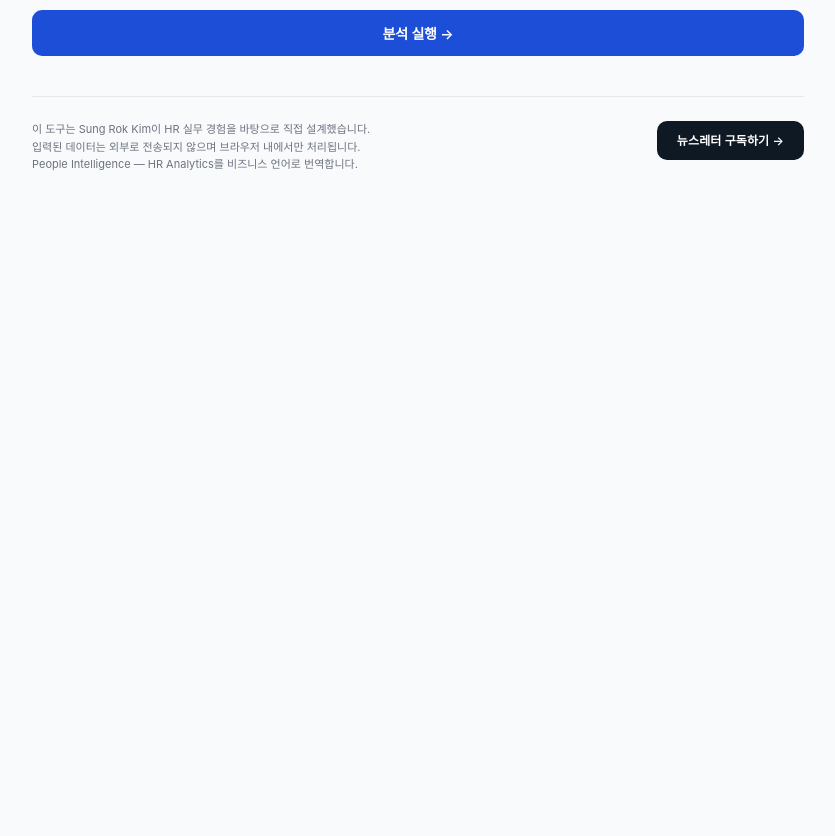
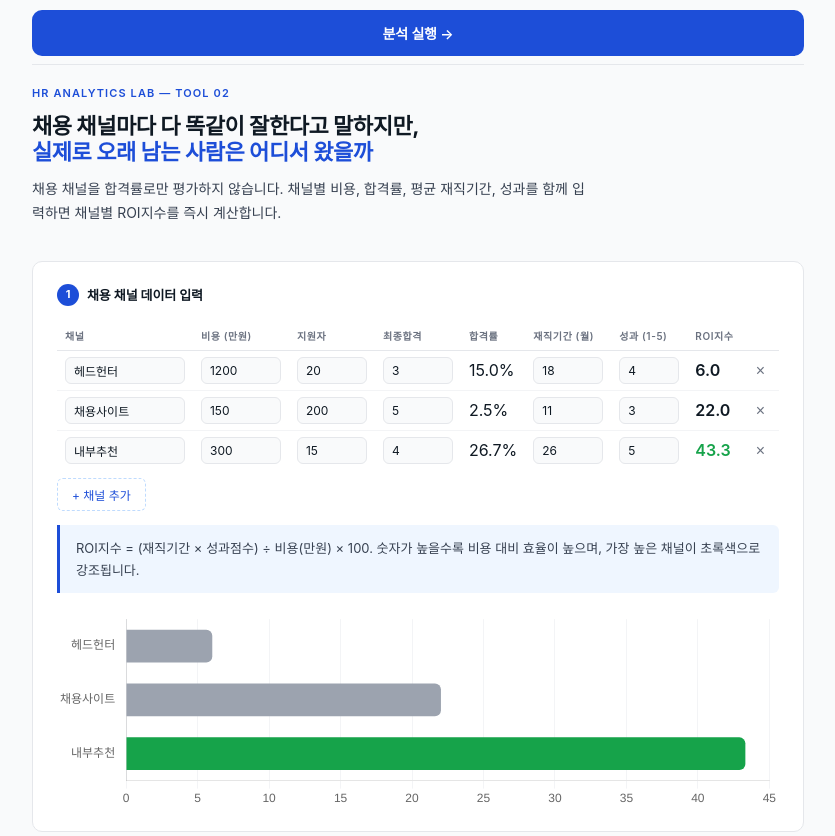
Before and after one commit to srkim719/HR-analytics, a plain HTML site: page index.html in a window 1280 px wide. Shown: the part 860-1696 px from the top of the page, without its empty margins (222-1057 px from the left). Before the commit the page ends 1114 px from the top, so only its background shows below. Drawn offline with nearby package versions, Linux system fonts and the light colour scheme.

Commit message:
Add files via upload

```diff
--- a/index.html
+++ b/index.html
@@ -587,6 +587,46 @@
 
   </div><!-- /results -->
 
+  <div class="section-divider"></div>
+
+  <!-- HERO 2 -->
+  <div class="hero">
+    <div class="hero-eyebrow">HR Analytics Lab — Tool 02</div>
+    <h1 class="hero-title" style="font-size:22px;">채용 채널마다 다 똑같이 잘한다고 말하지만,<br><em>실제로 오래 남는 사람은 어디서 왔을까</em></h1>
+    <p class="hero-desc">채용 채널을 합격률로만 평가하지 않습니다. 채널별 비용, 합격률, 평균 재직기간, 성과를 함께 입력하면 채널별 ROI지수를 즉시 계산합니다.</p>
+  </div>
+
+  <!-- CARD: CHANNEL DATA -->
+  <div class="card">
+    <div class="card-title">
+      <div class="card-title-num">1</div>
+      채용 채널 데이터 입력
+    </div>
+    <div class="emp-table-wrap">
+      <table class="emp-table">
+        <thead>
+          <tr>
+            <th>채널</th>
+            <th>비용 (만원)</th>
+            <th>지원자</th>
+            <th>최종합격</th>
+            <th>합격률</th>
+            <th>재직기간 (월)</th>
+            <th>성과 (1-5)</th>
+            <th>ROI지수</th>
+            <th></th>
+          </tr>
+        </thead>
+        <tbody id="roiBody"></tbody>
+      </table>
+    </div>
+    <button class="add-row-btn" onclick="addChannelRow()">+ 채널 추가</button>
+    <div class="insight-box" style="margin-top:14px">ROI지수 = (재직기간 × 성과점수) ÷ 비용(만원) × 100. 숫자가 높을수록 비용 대비 효율이 높으며, 가장 높은 채널이 초록색으로 강조됩니다.</div>
+    <div class="chart-wrap">
+      <canvas id="chartRoi"></canvas>
+    </div>
+  </div>
+
   <!-- FOOTER -->
   <div class="tool-footer">
     <div class="tool-footer-note">
@@ -786,5 +826,75 @@ function renderChartRet(hire, hh, ret) {
 
 renderRows();
 </script>
+
+<script>
+var channels = [
+  {name:'헤드헌터', cost:1200, applicants:20, hires:3, tenure:18, perf:4},
+  {name:'채용사이트', cost:150, applicants:200, hires:5, tenure:11, perf:3},
+  {name:'내부추천', cost:300, applicants:15, hires:4, tenure:26, perf:5}
+];
+var roiChartInstance;
+
+function chField(i, k, v) { channels[i][k] = v; renderChannelRows(); }
+function addChannelRow() {
+  channels.push({name:'새 채널', cost:0, applicants:0, hires:0, tenure:0, perf:0});
+  renderChannelRows();
+}
+function delChannelRow(i) {
+  if (channels.length > 1) { channels.splice(i, 1); renderChannelRows(); }
+}
+
+function renderChannelRows() {
+  var computed = channels.map(function(c) {
+    var rate = c.applicants > 0 ? (c.hires / c.applicants * 100) : 0;
+    var roi = c.cost > 0 ? ((c.tenure * c.perf) / c.cost * 100) : null;
+    return { rate: rate, roi: roi };
+  });
+  var validRoi = computed.filter(function(c){ return c.roi !== null; }).map(function(c){ return c.roi; });
+  var maxRoi = validRoi.length ? Math.max.apply(null, validRoi) : null;
+
+  var html = '';
+  channels.forEach(function(c, i) {
+    var comp = computed[i];
+    var isBest = comp.roi !== null && comp.roi === maxRoi;
+    html += '<tr>' +
+      '<td><input type="text" value="' + c.name + '" onchange="chField(' + i + ',\'name\',this.value)"></td>' +
+      '<td><input type="number" value="' + c.cost + '" onchange="chField(' + i + ',\'cost\',+this.value)" min="0" style="width:80px"></td>' +
+      '<td><input type="number" value="' + c.applicants + '" onchange="chField(' + i + ',\'applicants\',+this.value)" min="0" style="width:70px"></td>' +
+      '<td><input type="number" value="' + c.hires + '" onchange="chField(' + i + ',\'hires\',+this.value)" min="0" style="width:70px"></td>' +
+      '<td>' + comp.rate.toFixed(1) + '%</td>' +
+      '<td><input type="number" value="' + c.tenure + '" onchange="chField(' + i + ',\'tenure\',+this.value)" min="0" style="width:70px"></td>' +
+      '<td><input type="number" value="' + c.perf + '" step="0.1" max="5" min="0" onchange="chField(' + i + ',\'perf\',+this.value)" style="width:60px"></td>' +
+      '<td style="font-weight:600;' + (isBest ? 'color:#16a34a' : '') + '">' + (comp.roi === null ? '-' : comp.roi.toFixed(1)) + '</td>' +
+      '<td><button class="del-btn" onclick="delChannelRow(' + i + ')" title="삭제">×</button></td>' +
+    '</tr>';
+  });
+  document.getElementById('roiBody').innerHTML = html;
+  renderChartRoi(computed, maxRoi);
+}
+
+function renderChartRoi(computed, maxRoi) {
+  if (roiChartInstance) roiChartInstance.destroy();
+  var ctx = document.getElementById('chartRoi').getContext('2d');
+  var labels = channels.map(function(c) { return c.name; });
+  var values = computed.map(function(c) { return c.roi === null ? 0 : Math.round(c.roi * 10) / 10; });
+  var colors = computed.map(function(c) { return (c.roi !== null && c.roi === maxRoi) ? '#16a34a' : '#9ca3af'; });
+  roiChartInstance = new Chart(ctx, {
+    type: 'bar',
+    data: { labels: labels, datasets: [{ data: values, backgroundColor: colors, borderRadius: 6, barThickness: 32 }] },
+    options: {
+      indexAxis: 'y',
+      responsive: true, maintainAspectRatio: false,
+      plugins: { legend: { display: false }, tooltip: { callbacks: { label: function(ctx) { return 'ROI지수 ' + ctx.raw; } } } },
+      scales: {
+        x: { grid: { color: '#f3f4f6' } },
+        y: { grid: { display: false } }
+      }
+    }
+  });
+}
+
+renderChannelRows();
+</script>
 </body>
 </html>
```
